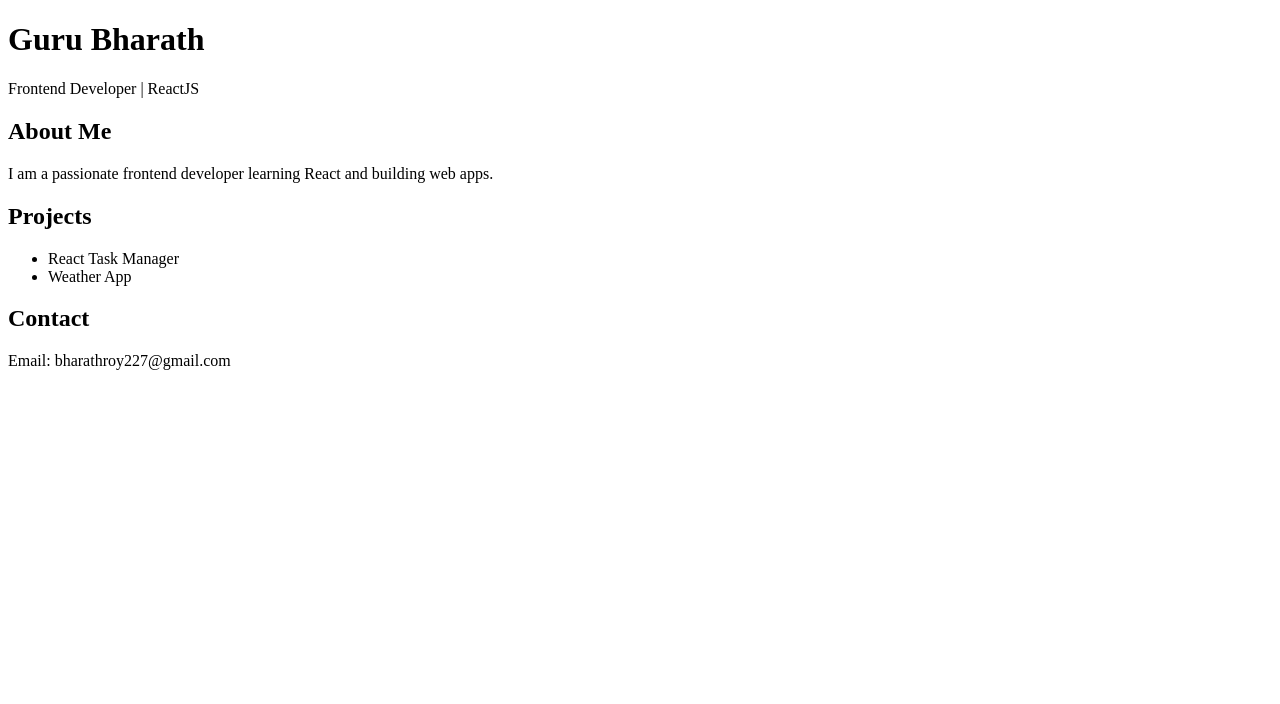
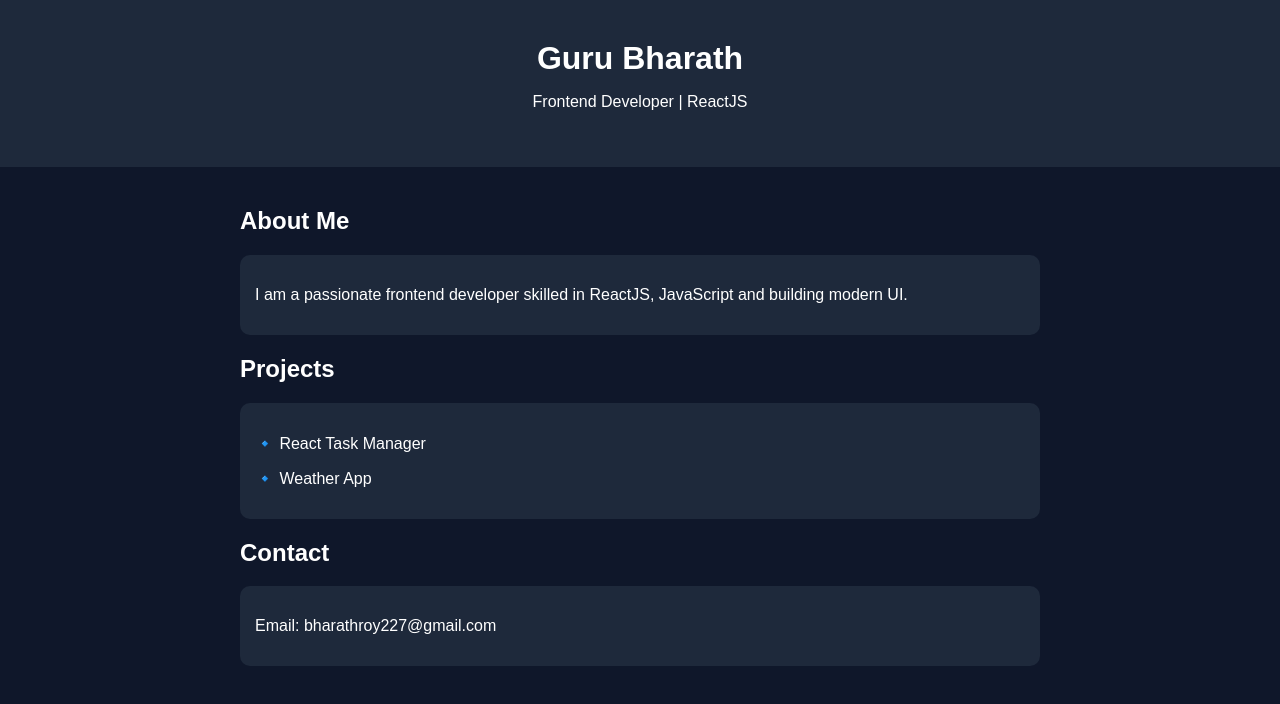
Before and after one commit to guru-bharath-dev/portfolio-website, a plain HTML site: page index.html in a window 1280 px wide. Drawn offline with Linux system fonts and the light colour scheme.

Commit message:
Updated portfolio design

```diff
--- a/index.html
+++ b/index.html
@@ -2,23 +2,60 @@
 <html>
 <head>
   <title>Guru Bharath Portfolio</title>
+  <style>
+    body {
+      font-family: Arial;
+      margin: 0;
+      background: #0f172a;
+      color: white;
+    }
+    header {
+      text-align: center;
+      padding: 40px;
+      background: #1e293b;
+    }
+    h1 { margin: 0; }
+    section {
+      padding: 20px;
+      max-width: 800px;
+      margin: auto;
+    }
+    .card {
+      background: #1e293b;
+      padding: 15px;
+      margin: 10px 0;
+      border-radius: 10px;
+    }
+    a {
+      color: #38bdf8;
+    }
+  </style>
 </head>
+
 <body>
 
+<header>
   <h1>Guru Bharath</h1>
   <p>Frontend Developer | ReactJS</p>
+</header>
 
+<section>
   <h2>About Me</h2>
-<p>I am a passionate frontend developer learning React and building web apps.</p>
+  <div class="card">
+    <p>I am a passionate frontend developer skilled in ReactJS, JavaScript and building modern UI.</p>
+  </div>
 
   <h2>Projects</h2>
-<ul>
-  <li>React Task Manager</li>
-  <li>Weather App</li>
-</ul>
+  <div class="card">
+    <p>🔹 React Task Manager</p>
+    <p>🔹 Weather App</p>
+  </div>
 
   <h2>Contact</h2>
+  <div class="card">
     <p>Email: bharathroy227@gmail.com</p>
+  </div>
+</section>
 
 </body>
 </html>
```
Lines whose indentation alone changed are shown as unchanged.
